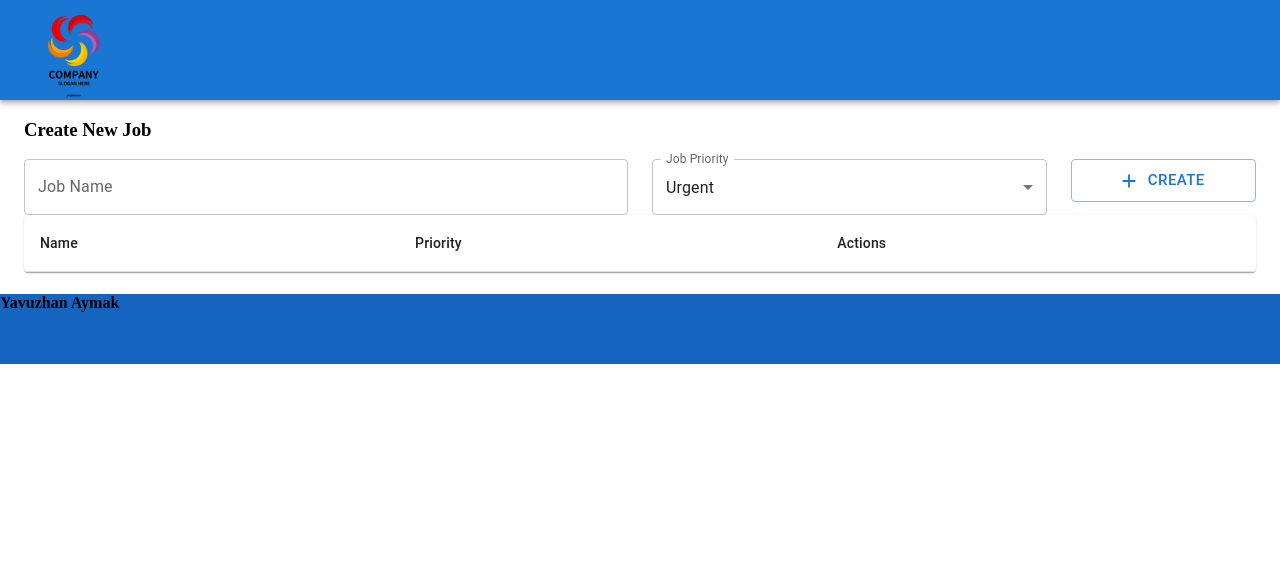
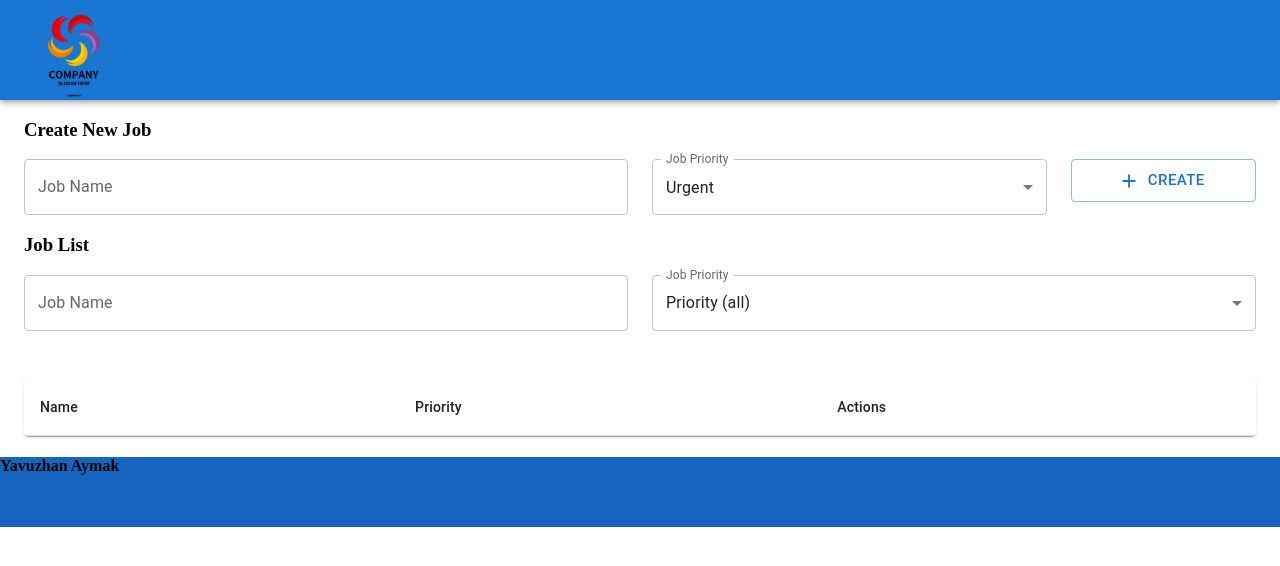
Before and after one commit to yavuzhanaymak/Kisisel-is-takip, a Next.js app: page / in a window 1280 px wide. Shown: the top 566 px of the page. Built offline with nearby package versions, Linux system fonts and the light colour scheme.

Commit message:
some bugs fixed and updates

```diff
--- a/pages/index.js
+++ b/pages/index.js
@@ -9,61 +9,86 @@ import Grid from "@mui/material/Grid";
 import Plus from "@mui/icons-material/Add";
 import Tables from "../src/components/Tables";
 import Modal from "../src/components/Modal";
+import Filter from "../src/components/Filter";
 const currencies = [
   {
     value: "Urgent",
     label: "Urgent",
-    type:1
+    type: 1,
   },
   {
     value: "Regular",
     label: "Regular",
-    type:2
+    type: 2,
   },
   {
     value: "Trival",
     label: "Trival",
-    type:3
+    type: 3,
   },
 ];
 const columnData = ["Name", "Priority", "Actions"];
 export default function Home() {
   const [jobs, setJobs] = useState([]);
+  const [filterData, setFilterData] = useState([]);
+
   const [name, setName] = useState("");
   const [Priority, setPriority] = useState("Urgent");
   const [id, setId] = useState(0);
   const [open, setOpen] = useState(false);
   const [type, setType] = useState(0);
-
+  const [filterName, setFilterName] = useState("");
   const [itemID, setItemId] = useState(false);
   const [actions, setActions] = useState();
   const [InputError, setInputError] = useState(false);
   const [InputHelperText, setInputHelperText] = useState("");
+
+  let counter = 0;
   useEffect(() => {
-    console.log(jobs);
+    console.log(filterData);
 
-   jobs.sort((a, b) => a.Priority !== b.Priority ? a.Priority < b.Priority ? 1 : -1 : 0);
-
-
-    jobs.length > 0 && localStorage.setItem("data", JSON.stringify(jobs));
-
-
-  }, [jobs]);
+    filterData.length > 0 &&
+      localStorage.setItem("data", JSON.stringify(filterData));
+    filterData.sort(function (a, b) {
+      return a.type - b.type;
+    });
+  }, [filterData]);
   useEffect(() => {
     const data = localStorage.getItem("data");
 
     if (data) {
-      console.log(data);
+      counter++;
       setJobs(JSON.parse(data));
-      jobs.sort((a, b) => a.Priority !== b.Priority ? a.Priority < b.Priority ? 1 : -1 : 0);
 
+      setFilterData(JSON.parse(data));
 
+      jobs.sort(function (a, b) {
+        return a.type - b.type;
+      });
+
+      filterData.sort(function (a, b) {
+        return a.type - b.type;
+      });
     }
   }, []);
+  function PriorityDeggre(value) {
+    switch (value) {
+      case "Urgent":
+        return 1;
+      case "Regular":
+        return 2;
+      case "Trival":
+        return 3;
+      default:
+        return 0;
+    }
+  }
 
   function EditItem() {
-    jobs[itemID].Priority = Priority;
-    setJobs([...jobs]);
+    filterData[itemID].Priority = Priority;
+    filterData[itemID].type = PriorityDeggre(Priority);
+    setFilterData([...filterData]);
+    localStorage.setItem("data", JSON.stringify(filterData));
     setOpen(false);
   }
 
@@ -75,8 +100,10 @@ export default function Home() {
 
   function modalActions() {
     if (actions === 1) {
-      const newJobs = jobs.filter((item, index) => index !== itemID);
+      const newJobs = filterData.filter((item, index) => index !== itemID);
+      setFilterData(newJobs);
       setJobs(newJobs);
+      localStorage.setItem("data", JSON.stringify(newJobs));
       setOpen(false);
     } else {
       EditItem();
@@ -85,10 +112,14 @@ export default function Home() {
 
   function handleInput(e) {
     name.length > 3 ? setInputError(false) : setInputError(true);
-    name.length > 3 ? setInputHelperText("") : setInputHelperText("Name is too short");
+    name.length > 3
+      ? setInputHelperText("")
+      : setInputHelperText("Name is too short");
 
     name.length > 250 ? setInputError(true) : setInputError(false);
-    name.length > 250 ? setInputHelperText("Name is too long") : setInputHelperText("");
+    name.length > 250
+      ? setInputHelperText("Name is too long")
+      : setInputHelperText("");
     setName(e.target.value);
   }
 
@@ -129,11 +160,37 @@ export default function Home() {
     setOpen(true);
   }
 
+  function FilterJobNames(e) {
+    setFilterName(e);
+
+    setFilterData(jobs.filter((item) => item.name.includes(e)));
+  }
+  function FilterPriority(e) {
+    e !== "Priority (all)"
+      ? setFilterData(jobs.filter((item) => item.Priority.includes(e)))
+      : setFilterData(jobs);
+  }
   function handleAdd() {
-
     if (name.length > 3 && name.length < 250) {
       setId(id + 1);
-      setJobs([...jobs, { id: id, name: name, Priority: Priority , type:type }]);
+      setJobs([
+        ...jobs,
+        {
+          id: id,
+          name: name,
+          Priority: Priority,
+          type: PriorityDeggre(Priority),
+        },
+      ]);
+      setFilterData([
+        ...jobs,
+        {
+          id: id,
+          name: name,
+          Priority: Priority,
+          type: PriorityDeggre(Priority),
+        },
+      ]);
 
       setName("");
       setInputError(false);
@@ -142,7 +199,6 @@ export default function Home() {
       setInputError(true);
       setInputHelperText("Name is too short");
     }
-
   }
 
   return (
@@ -163,7 +219,10 @@ export default function Home() {
           <Select
             data={currencies}
             value={Priority}
-            onChange={(e) => setPriority(e.target.value) && setType(e.target.type)}
+            type={type}
+            onChange={(e) =>
+              setPriority(e.target.value) && setType(e.target.type)
+            }
             label={"Job Priority"}
           />
         </Grid>
@@ -171,6 +230,19 @@ export default function Home() {
           <Button actions={() => handleAdd()} label={"Create"} Icon={Plus} />
         </Grid>
       </Grid>
+      <Title title="Job List" />
+
+      <Filter
+        value={filterName}
+        filterName={FilterJobNames}
+        FilterPriority={FilterPriority}
+      />
+      <Tables
+        actionDelete={HandleDelete}
+        actionEdit={handleEdit}
+        columnData={columnData}
+        rowsData={filterData}
+      />
       <Modal
         handleClose={() => setOpen(!open)}
         modalAction={(e) => modalActions()}
@@ -178,12 +250,6 @@ export default function Home() {
         open={open}
         title={"Edit Job"}
       />
-      <Tables
-        actionDelete={HandleDelete}
-        actionEdit={handleEdit}
-        columnData={columnData}
-        rowsData={jobs}
-      />
     </Container>
   );
 }
--- a/src/Styles/styles.scss
+++ b/src/Styles/styles.scss
@@ -4,3 +4,7 @@
   .title {
     font-weight: 700;
   }
+
+  .mt-5
+  {
+    margin-top: 3rem !important;  }
--- /dev/null
+++ b/src/components/Filter/index.js
@@ -0,0 +1,58 @@
+import { useState, useEffect } from "react";
+import Container from "@mui/material/Container";
+import Grid from "@mui/material/Grid";
+import Input from "../Input";
+import Select from "../Select";
+const currencies = [
+  {
+    value: "Priority (all)",
+    label: "Priority (all)",
+    type: 1,
+  },
+  {
+    value: "Urgent",
+    label: "Urgent",
+    type: 2,
+  },
+  {
+    value: "Regular",
+    label: "Regular",
+    type: 3,
+  },
+  {
+    value: "Trival",
+    label: "Trival",
+    type: 4,
+  },
+];
+export default function Filter({ filterName, value, FilterPriority }) {
+  const [InputError, setInputError] = useState(false);
+  const [Priority, setPriority] = useState("Priority (all)");
+  const [name, setName] = useState("");
+
+
+
+  function getFilterPriority(value) {
+    setPriority(value)
+    FilterPriority(value);
+  }
+  return (
+    <Grid container spacing={{ xs: 2, md: 3 }}>
+      <Grid item xs={12} sm={12} md={6} xl={6}>
+        <Input
+          value={value}
+          onChange={(e) => filterName(e.target.value)}
+          label={"Job Name"}
+        />
+      </Grid>
+      <Grid item xs={12} sm={12} md={6} xl={6}>
+        <Select
+          data={currencies}
+          onChange={(e) =>  getFilterPriority(e.target.value)}
+          value={Priority}
+          label={"Job Priority"}
+        />
+      </Grid>
+    </Grid>
+  );
+}
--- a/src/components/Select/index.js
+++ b/src/components/Select/index.js
@@ -5,7 +5,7 @@ import MenuItem from '@mui/material/MenuItem';
 
 
 
-export default function Select({label,onChange,value,data}) {
+export default function Select({label,onChange,value,data,type}) {
 
 
   return (
@@ -22,11 +22,12 @@ export default function Select({label,onChange,value,data}) {
           label={label}
           fullWidth
           value={value}
+          type={type}
           onChange={onChange}
 
         >
           {data.map((option) => (
-            <MenuItem key={option.value} value={option.value}>
+            <MenuItem key={option.value} value={option.value} type={option.type}>
               {option.label}
             </MenuItem>
           ))}
--- a/src/components/Tables/index.js
+++ b/src/components/Tables/index.js
@@ -36,7 +36,7 @@ function selectColorPriority(priority) {
 
 export default function Tables({ columnData, rowsData , actionDelete, actionEdit}) {
   return (
-    <TableContainer component={Paper}>
+    <TableContainer className="mt-5" component={Paper}>
       <Table sx={{ minWidth: 650 }} aria-label="simple table">
         <TableHead>
           <TableRow>
```
